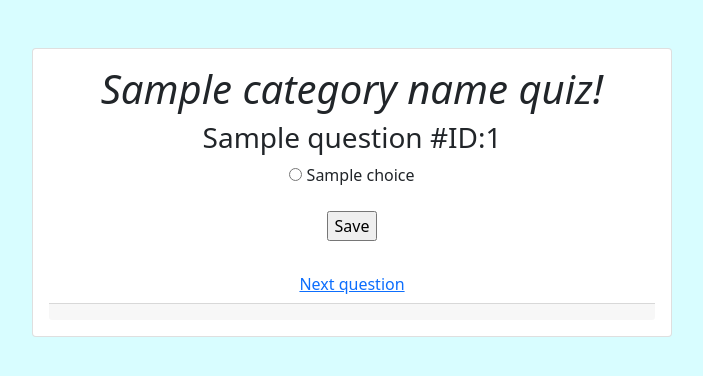
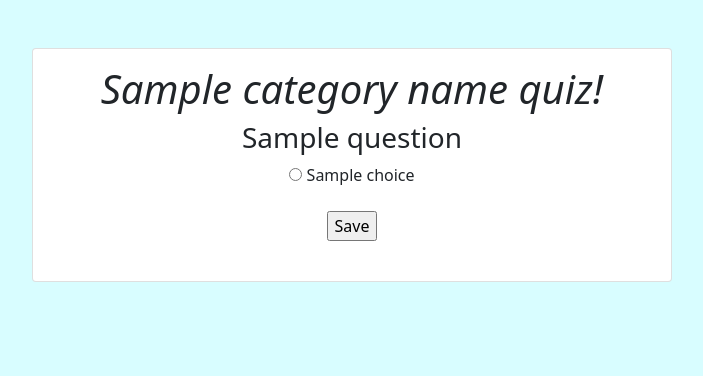
Before and after one commit to KC-software-en/QuizMe, a Django app: template Education/templates/edu_quiz/edu_detail.html in a window 1280 px wide. Shown: the part 124-500 px from the top of the page, without its empty margins (288-991 px from the left). Run offline with Django 5.2, Linux system fonts and the light colour scheme; the template is opened without the code that fills it: most values are stand-ins (such as "Sample title", 1, 10 or a date in 2020).

Commit message:
removed redundant button for next question & result; updated comments

```diff
--- a/Education/templates/edu_quiz/edu_detail.html
+++ b/Education/templates/edu_quiz/edu_detail.html
@@ -50,46 +50,39 @@
                         <div class="card-body" id="no-underline">
                             <h1 class="card-title"><i>{{ category_name }} quiz!</i></h1>
 
-                                <!--Method-calling happens in the { for } loop:
-                                question.choice_set.all is interpreted as the Python code question.choice_set.all(),
-                                which returns an iterable of Choice objects and is suitable for use in the { for } tag.-->
-                                <!--the post method was used to send data to the server
-                                the url in the action attribute was used to send data to the server-->
+                                <!--show a form for each question in the quiz -->
+                                <!--the post method was used to send data to the server-->
+                                <!--the url in the action attribute was used to send data to the server-->
                                 <form action="{% url 'Education:selection' category_name=category_name question_id=question.id %}" method="POST">
                                     <!--add the csrf_token to all post forms targeted at internal urls to protect against Cross Site Forgery-->
                                     {% csrf_token %}
 
                                     <!--The template system uses dot-lookup syntax to access variable attributes.-->
-                                    <!--In the example of {{ question_text }}, first Django does a dictionary lookup on the object question.-->
+                                    <!-- Django does a dictionary lookup on the object question.-->
                                     <!--Failing that, it tries an attribute lookup – which works, in this case. -->
                                     <!--If attribute lookup has failed, it would’ve tried a list-index lookup.-->
-                                    <!--iterate through the questions list and display the question and the choices-->
+                                    <!--check if there are question objects passed as context-->
                                     {% if question %}
 
-                                            <h3> {{ question.question }} #ID:{{question.id}}</h3>
+                                            <!--display the question text by accessing its question attribute -->
+                                            <h3> {{ question.question }} </h3>
 
-                                            <!--display error message if user did not select a choice -->
+                                            <!--display error message if user did not select a choice before submitting-->
                                             {% if error_message %}
 								                <p><strong>{{error_message}}</strong></p>
 								            {% endif %}
 
                                             <!--group related elements in a form with fieldset-->
                                             <fieldset>
-                                                <!--Method-calling happens in the for loop: question.choice_set.all is
-                                                interpreted as the Python code question.choice_set.all(), which returns an
-                                                iterable of Choice objects and is suitable for use in the for tag.-->
-                                                <!--use a for loop to add a radio button for each choice associated with a specific question in the database-->
+                                                <!--iterate over the choices attribute to add a radio button for each choice
+                                                 associated with a specific question in the database-->
                                                 {% for choice in choices %}
                                                     <!--Radio buttons. Each choice that is associated with that particular question is
                                                     then displayed using a radio button in a form.-->
                                                     <!--The name of each radio button is choice-->
                                                     <!--selected value for each question will be sent to the server-->
-                                                    <!-- uniquely identify the radio button within the form
-                                                        selected value (which is the question_id of the chosen mixed_choice) will be sent to the server
-                                                        the '.question' is refering to the question_id key created in results()
-                                                        when the form is submitted, the server-side code can construct the key using the same question.id to retrieve the selected choice from request.POST
-                                                        value attribute is the identifier for the user's choice associated with the question
-                                                        -->
+                                                    <!-- uniquely identify the radio button within the form-->
+                                                    <!--the value attribute is the identifier for the user's choice associated with the question-->
                                                     <input type="radio" name="choice"
                                                     id="choice{{forloop.counter}}" value="{{ choice.id }}" />
                                                     <!-- access the value associated with the 'choice' key in the question.choices dictionary-->
@@ -99,38 +92,13 @@
                                                     <br/><br/>
                                                 {% endfor %}
 
-                                                <!--hidden field for question_selection retrieved in selection view-->
-                                                <input type="hidden" name="question_selection" value="{{question_selection}}"
-
-                                                <!-- A button that allows the user to submit their choice-->
-                                                <!--when somebody selects one of the radio buttons and submits the form, it’ll POST the data “choice=id” where id is the ID of the selected choice-->
+                                                <!-- a button that allows the user to submit their choice-->
+                                                <!--when a user selects one of the radio buttons and submits the form,
+                                                     it’ll POST the data “choice=id” where id is the ID of the selected choice-->
                                                 <!--use margins to allow space above-under the button-->
                                                 <input type="Submit" value="Save"/>
                                                 <br/><br/>
                                             </fieldset>
-
-                                            <!--move button to the center with d-flex & mx-auto-->
-								            <div class="d-flex">
-                                                <!--a button that takes the user to the next question -->
-                                                {% if not forloop.last %}<!--REMOVE MAYBE -->
-                                                    <button class="btn mx-auto no-underline">
-                                                        <a href="" style="" id="">
-                                                            Next question
-                                                        </a>
-                                                    </button>
-
-                                                <!--result button visible if its the last question -->
-                                                {% else %}
-                                                    <button class="btn mx-auto no-underline">
-                                                        <a href="{% url 'Education:results' category_name=category_name %}" style="" id="">
-                                                            View quiz result
-                                                        </a>
-                                                    </button>
-                                                {% endif %}
-                                            </div>
-
-
-
 
                                     <!--display error message if there are no questions-->
                                     {% else %}
@@ -138,11 +106,6 @@
                                     {% endif %}
 
                                 </form>
-
-                            <!-- -->
-                            <div class="card-footer">
-
-                            </div>
 
                         </div>
                     </div>
```
